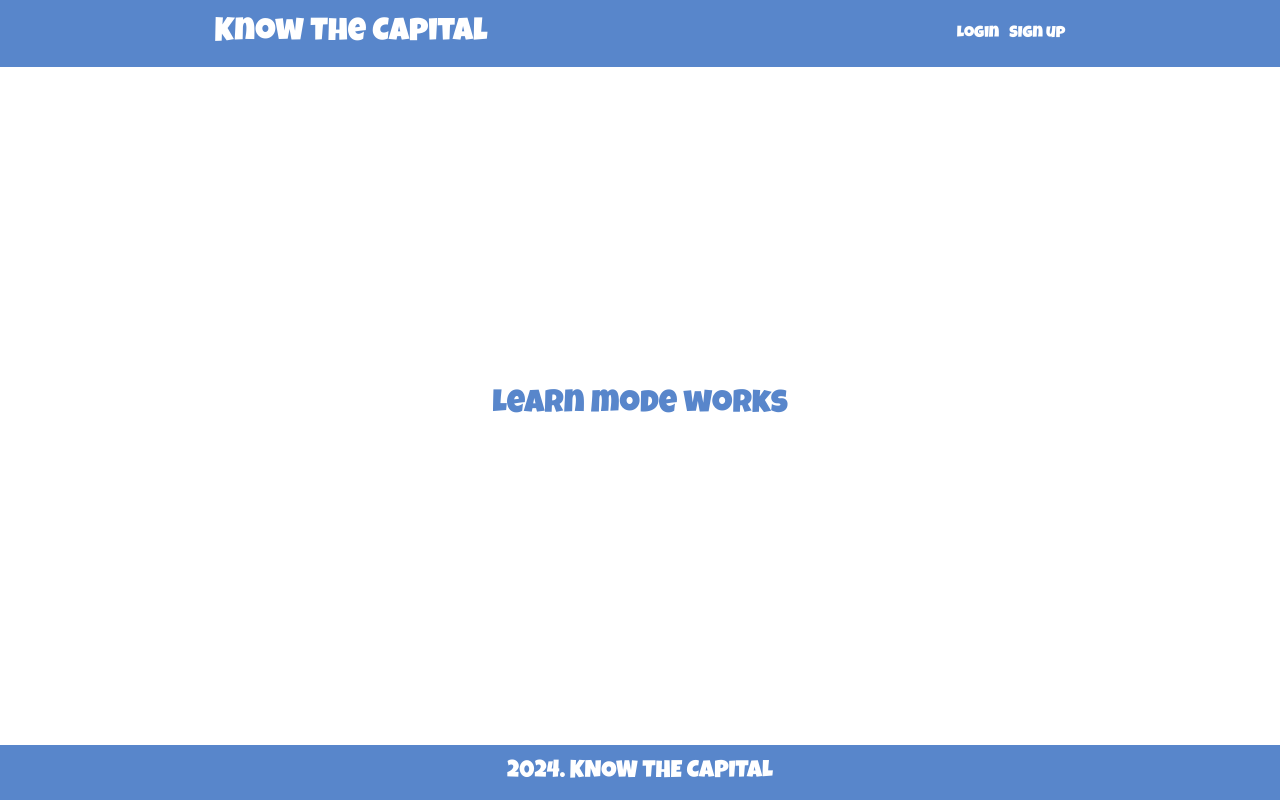
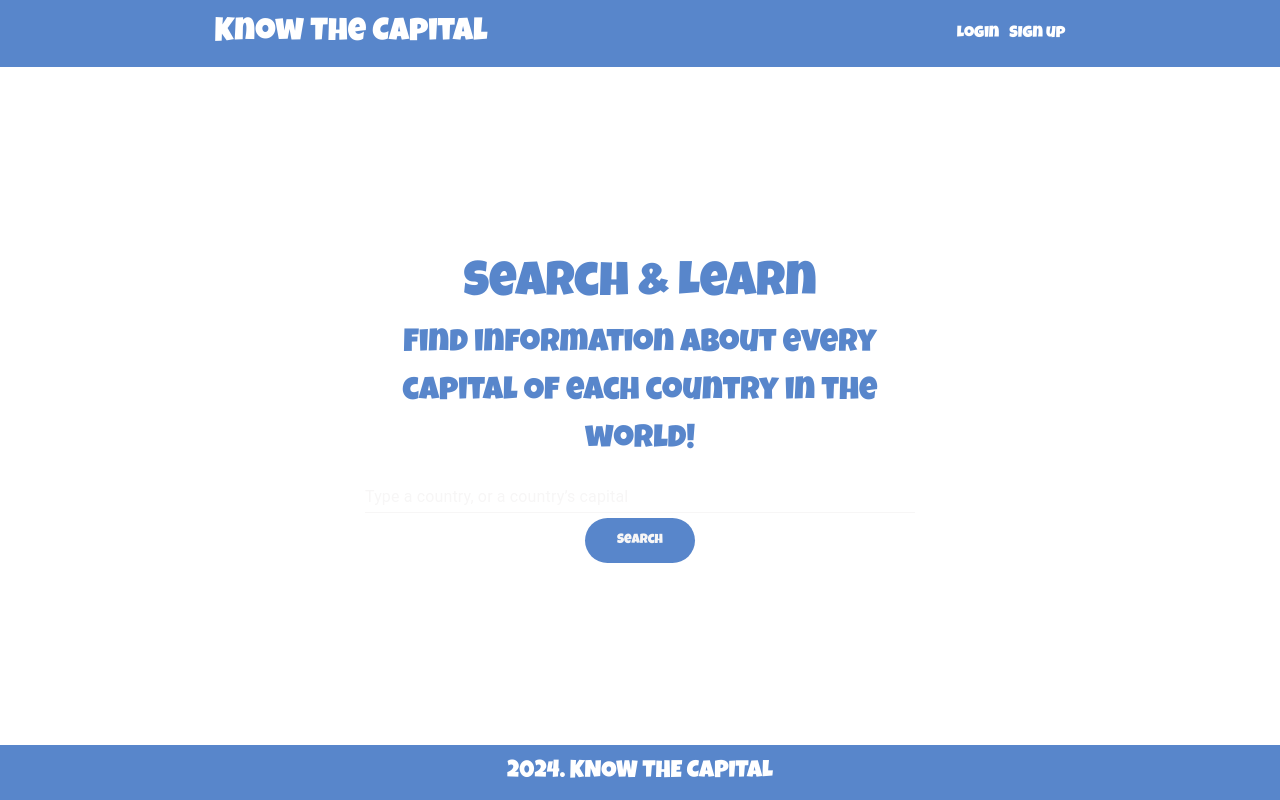
Before and after one commit to AlexNikolov2/Web-Dev-Bootcamp-Udemy, a React (Vite) app in the folder know-your-capital/front/: page /game/learn-mode in a window 1280 px wide. Built offline with nearby package versions, Linux system fonts and the light colour scheme.

Commit message:
successfully included search tab

```diff
--- a/know-your-capital/front/src/pages/game/LearnMode/LearnMode.jsx
+++ b/know-your-capital/front/src/pages/game/LearnMode/LearnMode.jsx
@@ -1,7 +1,9 @@
+import { SearchTab } from "./SearchTab/SearchTab"
+
 export function LearnMode() {
     return (
         <>
-            <p>Learn mode works</p>
+            <SearchTab></SearchTab>
         </>
     )
 }
--- a/know-your-capital/front/src/pages/game/LearnMode/SearchTab/SearchTab.jsx
+++ b/know-your-capital/front/src/pages/game/LearnMode/SearchTab/SearchTab.jsx
@@ -1,11 +1,20 @@
+import { TextField } from "@mui/material";
+import { textFieldStyling } from "../../../../utils/textfield_styling";
+
 export function SearchTab() {
     return (
-        <section>
+        <section className="search-wrap">
             <section className="title">
                 <h2>Search & Learn</h2>
                 <p>Find information about every capital Of each country in the world!</p>
             </section>
-
+            <section className="search">
+                <TextField id="standard-basic"
+                    label="Type a country, or a country’s capital"
+                    variant="standard" sx={textFieldStyling}
+                    fullWidth />
+                <button className="search-btn">Search</button>
+            </section>
         </section>
     );
 }
--- a/know-your-capital/front/src/pages/game/PlayMode/Country/Country.jsx
+++ b/know-your-capital/front/src/pages/game/PlayMode/Country/Country.jsx
@@ -2,6 +2,7 @@ import { Result } from "./Result";
 import './Country.css'
 import countryFlag from '../../../../assets/syria.webp'
 import TextField from "@mui/material/TextField";
+import { textFieldStyling } from "../../../../utils/textfield_styling";
 
 
 export const Country = () => {
@@ -21,19 +22,7 @@ export const Country = () => {
                 <p>Country Name</p>
                 <TextField id="standard-basic"
                     label="Type the country's capital"
-                    variant="standard" sx={{
-                        '& .MuiOutlinedInput-root': {
-                            '& fieldset': { borderColor: 'var(--secondary)' },
-                            '&:hover fieldset': { borderColor: 'var(--secondary)' },
-                            '&.Mui-focused fieldset': { borderColor: 'var(--secondary)' }
-                        },
-                        '& .MuiInputLabel-root': { color: 'var(--secondary)' },
-                        '& .MuiInputLabel-root.Mui-focused': { color: 'var(--secondary)' },
-                        '& .MuiInput-underline:before': { borderBottomColor: 'var(--secondary)' },
-                        '& .MuiInput-underline:hover:before': { borderBottomColor: 'var(--secondary)' },
-                        '& .MuiInput-underline:after': { borderBottomColor: 'var(--secondary)' },
-                        'input': { color: 'var(--secondary)' },
-                    }}
+                    variant="standard" sx={textFieldStyling}
                     fullWidth />
                 <button onClick={handleAnswer}>Submit</button>
             </section>
--- a/know-your-capital/front/src/utils/textfield_styling.js
+++ b/know-your-capital/front/src/utils/textfield_styling.js
@@ -1,4 +1,4 @@
-export const textFieldStyling = `
+export const textFieldStyling = {
     '& .MuiOutlinedInput-root': {
         '& fieldset': { borderColor: 'var(--secondary)' },
         '&:hover fieldset': { borderColor: 'var(--secondary)' },
@@ -9,5 +9,5 @@ export const textFieldStyling = `
     '& .MuiInput-underline:before': { borderBottomColor: 'var(--secondary)' },
     '& .MuiInput-underline:hover:before': { borderBottomColor: 'var(--secondary)' },
     '& .MuiInput-underline:after': { borderBottomColor: 'var(--secondary)' },
-                            'input': { color: 'var(--secondary)'
-`;
+    'input': { color: 'var(--secondary)' },
+};
```
Lines whose indentation alone changed are shown as unchanged.
